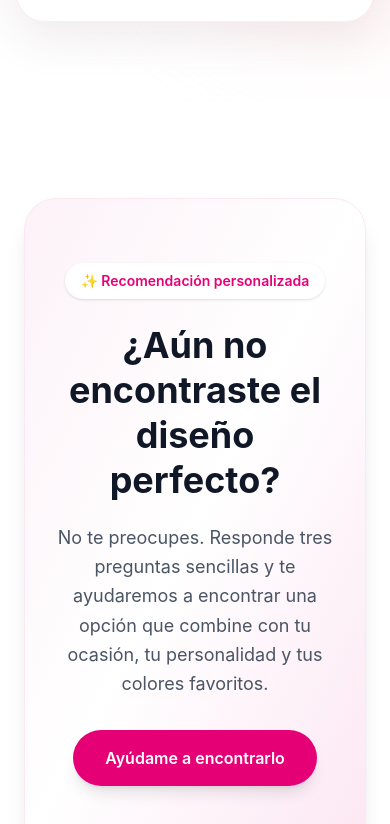
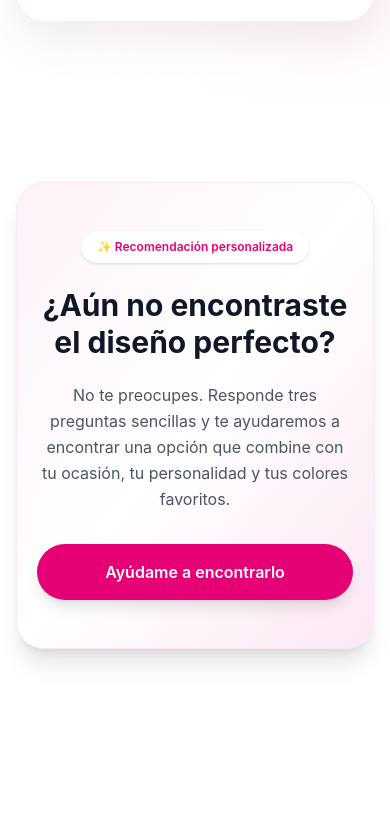
Before and after one commit to thedannytorres23-stack/glow-nails-Jennifer, a React app: page / in a window 390 px wide. Shown: the part 6058-6882 px from the top of the page. Built offline with nearby package versions, Linux system fonts and the light colour scheme; the HTML template or start-up script is replaced by a standard one.

Commit message:
Se actualizo el StyleAssistant.jsx para disenos Responsivo y mobiles

```diff
--- a/src/components/sections/StyleAssistant.jsx
+++ b/src/components/sections/StyleAssistant.jsx
@@ -107,19 +107,19 @@ export default function StyleAssistant() {
     };
 
     return (
-        <section className="bg-white px-6 py-24">
-            <div className="mx-auto max-w-6xl overflow-hidden rounded-[2rem] border border-pink-100 bg-gradient-to-br from-pink-50 via-white to-pink-100 shadow-xl">
+        <section className="bg-white px-4 py-20 sm:px-6 sm:py-24">
+            <div className="mx-auto max-w-6xl overflow-hidden rounded-[1.75rem] border border-pink-100 bg-gradient-to-br from-pink-50 via-white to-pink-100 shadow-xl sm:rounded-[2rem]">
                 {!iniciado && (
-                    <div className="px-8 py-16 text-center md:px-16">
-                        <span className="inline-flex rounded-full bg-white px-4 py-2 text-sm font-semibold text-pink-600 shadow-sm">
+                    <div className="px-5 py-12 text-center sm:px-8 sm:py-16 md:px-16">
+                        <span className="inline-flex rounded-full bg-white px-4 py-2 text-xs font-semibold text-pink-600 shadow-sm sm:text-sm">
                             ✨ Recomendación personalizada
                         </span>
 
-                        <h2 className="mx-auto mt-6 max-w-3xl text-4xl font-bold leading-tight text-gray-900 md:text-5xl">
+                        <h2 className="mx-auto mt-6 max-w-3xl text-3xl font-bold leading-tight text-gray-900 sm:text-4xl md:text-5xl">
                             ¿Aún no encontraste el diseño perfecto?
                         </h2>
 
-                        <p className="mx-auto mt-5 max-w-2xl text-lg leading-relaxed text-gray-600">
+                        <p className="mx-auto mt-5 max-w-2xl text-base leading-relaxed text-gray-600 sm:text-lg">
                             No te preocupes. Responde tres preguntas sencillas y
                             te ayudaremos a encontrar una opción que combine con
                             tu ocasión, tu personalidad y tus colores favoritos.
@@ -128,7 +128,7 @@ export default function StyleAssistant() {
                         <button
                             type="button"
                             onClick={() => setIniciado(true)}
-                            className="glow-touch mt-8 rounded-full bg-pink-600 px-8 py-4 font-semibold text-white shadow-lg transition duration-300 hover:-translate-y-1 hover:bg-pink-700 hover:shadow-xl"
+                            className="glow-touch mt-8 w-full rounded-full bg-pink-600 px-8 py-4 font-semibold text-white shadow-lg transition duration-300 hover:-translate-y-1 hover:bg-pink-700 hover:shadow-xl sm:w-auto"
                         >
                             Ayúdame a encontrarlo
                         </button>
@@ -136,8 +136,8 @@ export default function StyleAssistant() {
                 )}
 
                 {iniciado && !terminado && (
-                    <div className="px-8 py-12 md:px-16 md:py-16">
-                        <div className="mb-10">
+                    <div className="px-5 py-10 sm:px-8 sm:py-12 md:px-16 md:py-16">
+                        <div className="mb-8 sm:mb-10">
                             <div className="mb-3 flex items-center justify-between text-sm font-semibold">
                                 <span className="text-pink-600">
                                     Paso {paso + 1} de {preguntas.length}
@@ -155,7 +155,8 @@ export default function StyleAssistant() {
                                 <div
                                     className="h-full rounded-full bg-pink-600 transition-all duration-500"
                                     style={{
-                                        width: `${((paso + 1) / preguntas.length) *
+                                        width: `${
+                                            ((paso + 1) / preguntas.length) *
                                             100
                                         }%`,
                                     }}
@@ -163,11 +164,11 @@ export default function StyleAssistant() {
                             </div>
                         </div>
 
-                        <h2 className="text-center text-3xl font-bold text-gray-900 md:text-4xl">
+                        <h2 className="text-center text-2xl font-bold leading-tight text-gray-900 sm:text-3xl md:text-4xl">
                             {preguntaActual.titulo}
                         </h2>
 
-                        <div className="mt-10 grid gap-5 sm:grid-cols-2 lg:grid-cols-3">
+                        <div className="mt-8 grid gap-4 sm:mt-10 sm:grid-cols-2 sm:gap-5 lg:grid-cols-3">
                             {preguntaActual.opciones.map((opcion) => (
                                 <button
                                     type="button"
@@ -175,13 +176,13 @@ export default function StyleAssistant() {
                                     onClick={() =>
                                         elegirOpcion(opcion.valor)
                                     }
-                                    className="glow-touch group rounded-3xl border-2 border-pink-100 bg-white p-7 text-left shadow-sm transition duration-300 hover:-translate-y-2 hover:border-pink-400 hover:shadow-xl"
+                                    className="glow-touch group min-h-[130px] rounded-3xl border-2 border-pink-100 bg-white p-5 text-left shadow-sm transition duration-300 hover:-translate-y-2 hover:border-pink-400 hover:shadow-xl sm:min-h-[150px] sm:p-7"
                                 >
-                                    <span className="text-4xl transition duration-300 group-hover:scale-110">
+                                    <span className="text-3xl transition duration-300 group-hover:scale-110 sm:text-4xl">
                                         {opcion.icono}
                                     </span>
 
-                                    <span className="mt-5 block text-xl font-bold text-gray-900">
+                                    <span className="mt-4 block text-lg font-bold text-gray-900 sm:mt-5 sm:text-xl">
                                         {opcion.valor}
                                     </span>
                                 </button>
@@ -205,25 +206,25 @@ export default function StyleAssistant() {
                 )}
 
                 {terminado && recomendacion && (
-                    <div className="grid items-center gap-10 p-8 md:grid-cols-2 md:p-14">
+                    <div className="grid items-center gap-8 p-5 sm:p-8 md:grid-cols-2 md:gap-10 md:p-14">
                         <div className="overflow-hidden rounded-3xl shadow-xl">
                             <img
                                 src={recomendacion.imagen}
                                 alt={recomendacion.nombre}
-                                className="h-[440px] w-full object-cover"
+                                className="aspect-[4/5] w-full object-cover"
                             />
                         </div>
 
                         <div>
-                            <span className="inline-flex rounded-full bg-pink-100 px-4 py-2 text-sm font-semibold text-pink-600">
+                            <span className="inline-flex rounded-full bg-pink-100 px-4 py-2 text-xs font-semibold text-pink-600 sm:text-sm">
                                 ✨ Encontramos algo para ti
                             </span>
 
-                            <h2 className="mt-5 text-4xl font-bold text-gray-900">
+                            <h2 className="mt-5 text-3xl font-bold leading-tight text-gray-900 sm:text-4xl">
                                 {recomendacion.nombre}
                             </h2>
 
-                            <p className="mt-4 text-lg leading-relaxed text-gray-600">
+                            <p className="mt-4 text-base leading-relaxed text-gray-600 sm:text-lg">
                                 Según tus respuestas, este diseño es el que mejor
                                 combina con tu ocasión, el estilo que deseas
                                 proyectar y tus colores favoritos.
@@ -234,7 +235,7 @@ export default function StyleAssistant() {
                                 Jennifer
                             </p>
 
-                            <div className="mt-6 grid grid-cols-2 gap-4">
+                            <div className="mt-6 grid grid-cols-1 gap-4 sm:grid-cols-2">
                                 <div className="rounded-2xl bg-white p-4 shadow-sm">
                                     <p className="text-sm text-gray-500">
                                         Precio aproximado
@@ -271,13 +272,13 @@ export default function StyleAssistant() {
                                 </span>
                             </div>
 
-                            <div className="mt-9 flex flex-wrap gap-4">
+                            <div className="mt-9 flex flex-col gap-4 sm:flex-row sm:flex-wrap">
                                 <button
                                     type="button"
                                     onClick={() =>
                                         setIsChoiceModalOpen(true)
                                     }
-                                    className="glow-touch rounded-full bg-pink-600 px-7 py-3 font-semibold text-white transition hover:bg-pink-700"
+                                    className="glow-touch w-full rounded-full bg-pink-600 px-7 py-3 font-semibold text-white transition hover:bg-pink-700 sm:w-auto"
                                 >
                                     ✨ Quiero este diseño
                                 </button>
@@ -285,7 +286,7 @@ export default function StyleAssistant() {
                                 <button
                                     type="button"
                                     onClick={reiniciar}
-                                    className="rounded-full border-2 border-pink-200 px-7 py-3 font-semibold text-pink-600 transition hover:border-pink-500 hover:bg-pink-50"
+                                    className="w-full rounded-full border-2 border-pink-200 px-7 py-3 font-semibold text-pink-600 transition hover:border-pink-500 hover:bg-pink-50 sm:w-auto"
                                 >
                                     Intentar de nuevo
                                 </button>
```
Lines whose indentation alone changed are shown as unchanged.
